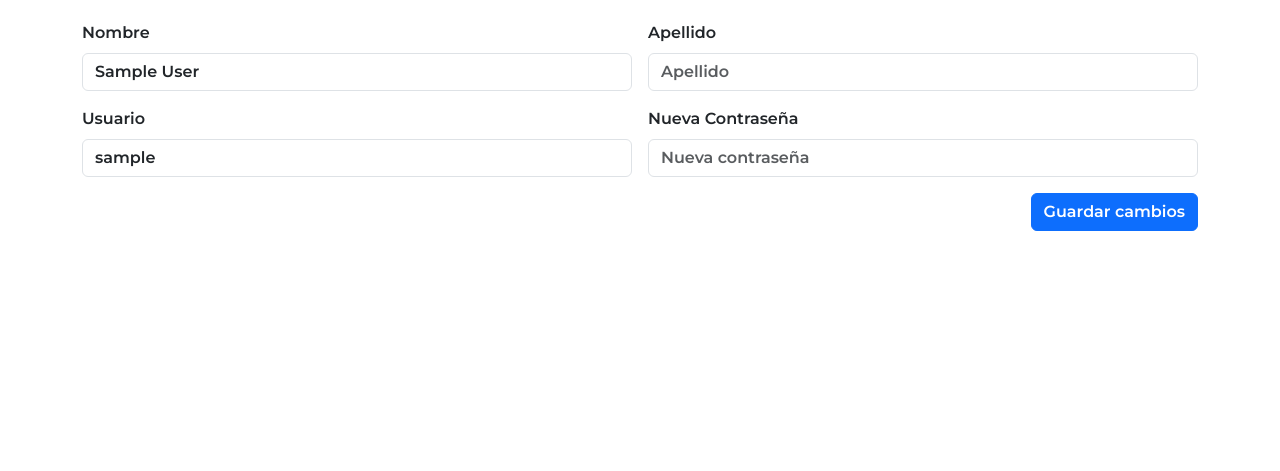
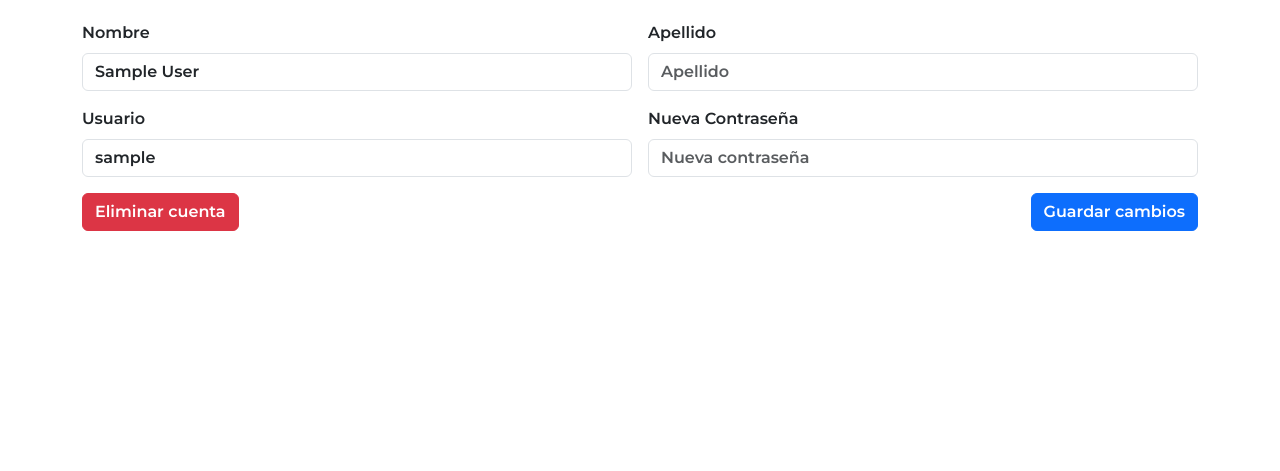
Before and after one commit to Josuque24/Vibra_Urbana_G5_SC502_MN, a PHP site: page /cuenta.php in a window 1280 px wide. Shown: the part 145-616 px from the top of the page. Run offline with PHP 8.4, Linux system fonts and the light colour scheme; the visitor is signed in with stand-in values (Sample User, id 1).

Commit message:
CRUD usuario/cliente
Eliminar cliente agregado.
CRUD de cliente se completó.

```diff
--- a/cuenta.php
+++ b/cuenta.php
@@ -51,8 +51,8 @@ if (!isset($_SESSION['usuario'])) {
           <label for="contrasenia" class="form-label">Nueva Contraseña</label>
           <input type="password" class="form-control" id="contrasenia" placeholder="Nueva contraseña">
         </div>
-
-        <div class="col-12 text-end">
+        <div class="col-12 d-flex justify-content-between">
+          <button type="button" class="btn btn-danger" id="eliminar-cuenta">Eliminar cuenta</button>
           <button type="submit" class="btn btn-primary">Guardar cambios</button>
         </div>
       </form>
--- a/javascript/cuenta.js
+++ b/javascript/cuenta.js
@@ -10,6 +10,24 @@ $(document).ready(function () {
             $('#usuario').val(data.usuario);
         }
     });
+
+    // Eliminar cuenta con confirmación
+    $('#eliminar-cuenta').on('click', function () {
+        if (confirm('¿Estás seguro de que deseas eliminar tu cuenta? Esta acción no se puede deshacer.')) {
+            $.ajax({
+                url: 'eliminar_usuario.php',
+                type: 'POST',
+                success: function () {
+                    alert('Tu cuenta ha sido eliminada.');
+                    window.location.href = 'login.php';
+                },
+                error: function () {
+                    alert('Error al eliminar la cuenta.');
+                }
+            });
+        }
+    });
+
 
     // Guardar cambios
     $('#form-cuenta').submit(function (e) {
```
Also changed, not shown: eliminar_usuario.php (added, +24 -0 lines).
